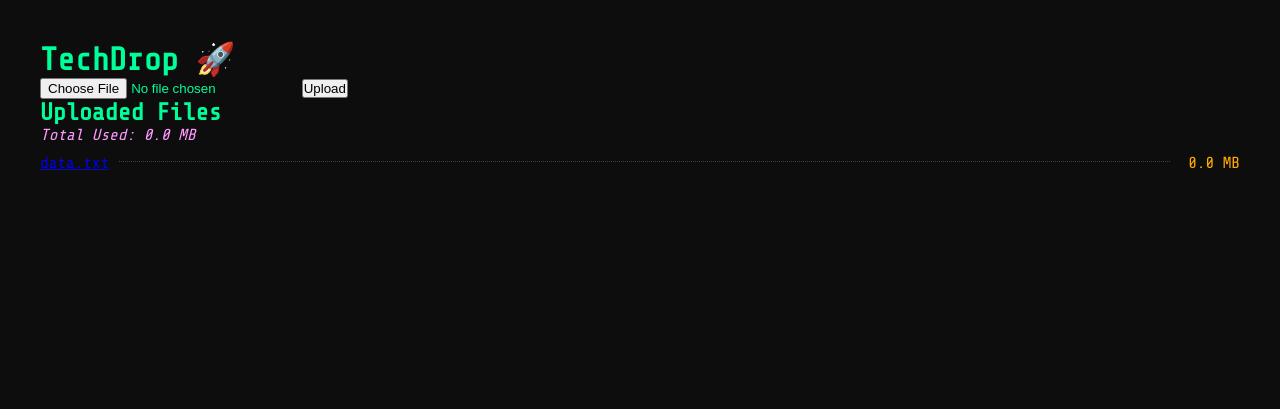
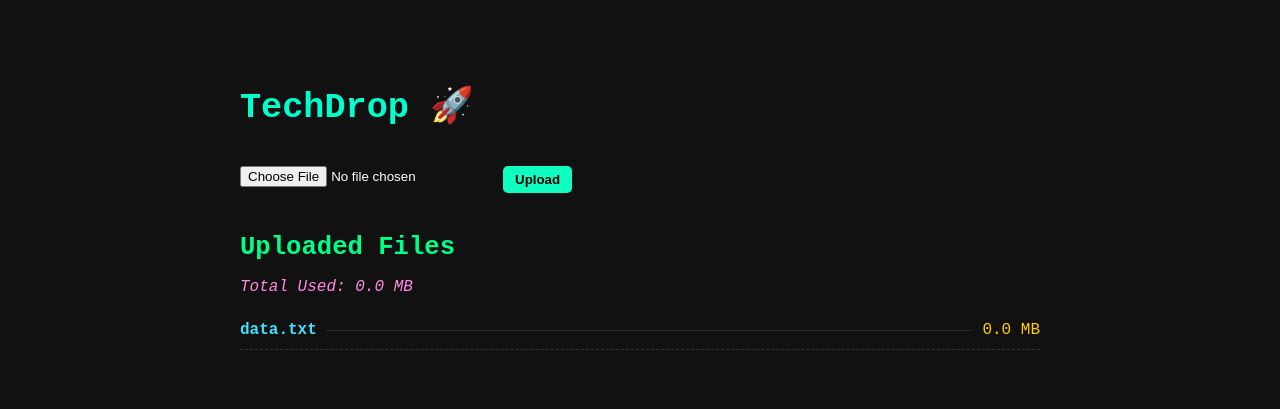
Before and after one commit to Amber100023r44/flask-file-share, a Flask app: page / in a window 1280 px wide. Shown: the top 409 px of the page. Run offline with Flask 3, Linux system fonts and the light colour scheme.

Commit message:
Update style.css

```diff
--- a/static/style.css
+++ b/static/style.css
@@ -1,111 +1,92 @@
-@import url('https://fonts.googleapis.com/css2?family=Share+Tech+Mono&display=swap');
-
-* {
-  box-sizing: border-box;
+body {
+    background-color: #111;
+    font-family: 'Courier New', Courier, monospace;
+    color: #0fffc1;
     margin: 0;
     padding: 0;
 }
 
-body {
-  background-color: #0d0d0d;
-  color: #00ff99;
-  font-family: 'Share Tech Mono', monospace;
-  font-size: 16px;
-  padding: 40px;
+.container {
+    max-width: 800px;
+    margin: 40px auto;
+    padding: 20px;
 }
 
-.main-grid {
-  display: grid;
-  grid-template-columns: 1fr 1fr;
-  gap: 40px;
+header {
+    display: flex;
+    flex-direction: column;
+    align-items: flex-start;
+    gap: 15px;
 }
 
-.upload-box, .files-box {
-  background-color: #111;
-  padding: 30px;
-  border: 1px solid #00ff99;
-  border-radius: 8px;
-  box-shadow: 0 0 10px #00ff99;
+h1 {
+    font-size: 2.2rem;
+    color: #00ffcc;
 }
 
-.title, .subtitle {
-  font-size: 22px;
-  margin-bottom: 20px;
-  color: #00ffee;
-  border-bottom: 1px dashed #00ff99;
-  padding-bottom: 10px;
+form {
+    display: flex;
+    gap: 10px;
 }
 
-.file-input {
-  background-color: #222;
-  color: #00ff99;
-  border: 1px solid #00ff99;
-  padding: 8px;
-  width: 100%;
-  margin-bottom: 15px;
+input[type="file"] {
+    color: #fff;
 }
 
-.upload-button {
-  background-color: #00ff99;
-  color: #0d0d0d;
-  padding: 10px 20px;
+button {
+    background-color: #0fffc1;
     border: none;
+    padding: 6px 12px;
+    color: #000;
     font-weight: bold;
     cursor: pointer;
-  transition: 0.3s;
-  width: 100%;
+    border-radius: 5px;
 }
 
-.upload-button:hover {
-  background-color: #00ffaa;
+.file-list-section {
+    margin-top: 40px;
+}
+
+.file-list-section h2 {
+    color: #00ff88;
+    font-size: 1.6rem;
+    margin-bottom: 5px;
 }
 
 .total-size {
-  margin-bottom: 10px;
     font-style: italic;
-  color: #ff99ff;
+    color: #ff8ae2;
+    margin-bottom: 15px;
 }
 
 .file-list {
     list-style: none;
-  padding-left: 0;
-  max-height: 400px;
-  overflow-y: auto;
+    padding: 0;
+    margin: 0;
 }
 
 .file-list li {
     display: flex;
     align-items: center;
-  white-space: nowrap;
-  overflow: hidden;
-  margin-bottom: 10px;
+    border-bottom: 1px dashed #333;
+    padding: 10px 0;
+    color: #fff;
 }
 
-.file-link {
+.file-list a {
+    color: #3ee1ff;
     text-decoration: none;
-  color: #00ffff;
-  max-width: 50%;
-  overflow: hidden;
-  text-overflow: ellipsis;
+    font-weight: bold;
+}
+
+.file-size {
+    color: #ffcc00;
+    white-space: nowrap;
+    margin-left: auto;
 }
 
 .dots {
     flex-grow: 1;
     border-bottom: 1px dotted #444;
     margin: 0 10px;
-  height: 1px;
-  position: relative;
-  top: -2px;
 }
-
-.file-size {
-  color: #ffaa00;
-  flex-shrink: 0;
-  min-width: 60px;
-  text-align: right;
-}
-
-.file-link:hover {
-  color: #fff;
-  text-shadow: 0 0 5px #00ffff;
-}
```
Lines whose indentation alone changed are shown as unchanged.
